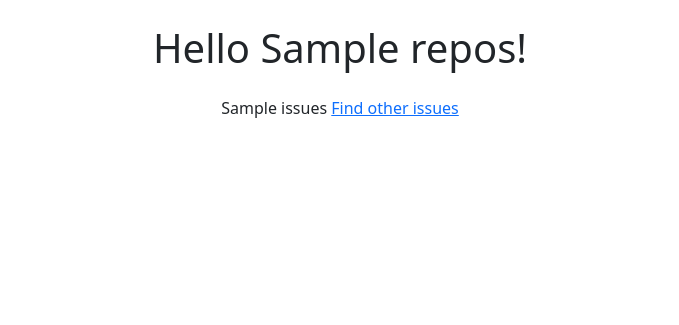
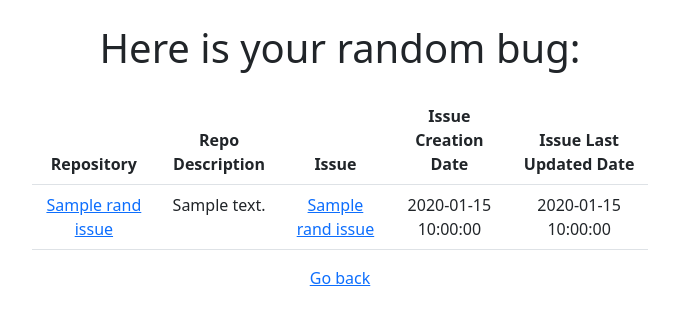
Before and after one commit to matthew-wong1/sse-lab2, a Flask app: template api/templates/randomissue.html in a window 1280 px wide. Shown: the top 325 px of the page, without its empty margins (300-979 px from the left). Run offline with Flask 3, Linux system fonts and the light colour scheme; the template is opened without the code that fills it: most values are stand-ins (such as "Sample title", 1, 10 or a date in 2020); parts of the project's set-up code (start-up, migrations or seed data) failed here and were passed over.

Commit message:
add random bug feature

```diff
--- a/api/app.py
+++ b/api/app.py
@@ -1,5 +1,7 @@
 import re
 import requests
+import random
+
 from pydantic import BaseModel
 from datetime import datetime
 from flask import Flask, make_response, redirect, render_template, request
@@ -161,76 +163,105 @@ def query():
 @app.route("/github", methods=["GET", "POST"])
 def github():
     if request.method == "POST":
-        try:
-            if 'findUser' in request.form:
-                username = request.form.get("username")
-                url = "https://api.github.com/users/{username}/repos".format(username = username)
-                query_parameters = {
-                    "sort":"updated",
-                    "direction":"desc"
-                }
-                response = requests.get(url, params=query_parameters)
-                data = response.json()  # data returned is a list of ‘repository’ entities
-                info_list = []
-                repo_urls = []
-                repos_list = []
-                for i in data:
-                    temp_dict = dict((key, i[key]) for key in ('name', 'created_at','html_url','updated_at','visibility','forks','watchers'))
-                    temp_dict["repo_name"] = temp_dict.pop("name")
-                    info_list.append(temp_dict)
-                    repo_urls.append("https://api.github.com/repos/{username}/".format(username=username)+i["name"] + "/commits")
-                for repo_url in repo_urls:
-                    data_temp = requests.get(repo_url).json()
-                    try:
-                        commit = data_temp[0]
-                        commit_details = commit["commit"]["committer"]
-                        temp_dict = dict((key, commit_details[key]) for key in ('name','date'))
-                        temp_dict["sha"] = commit["sha"]
-                        temp_dict['message'] = commit["commit"]["message"]
-                        repos_list.append(temp_dict)
-                    except:
-                        repos_list.append({"name": "",
-                                            "date": "1990-01-01T00:00:00Z",
-                                            "message": "",
-                                            "sha": ""})
-                        continue
+        if 'findUser' in request.form:
+            username = request.form.get("username")
+            url = "https://api.github.com/users/{username}/repos".format(username = username)
+            query_parameters = {
+                "sort":"updated",
+                "direction":"desc",
+                "per_page" : 100
+            }
+            response = requests.get(url, params=query_parameters)
+            data = response.json()  # data returned is a list of ‘repository’ entities
+            info_list = []
+            repo_urls = []
+            repos_list = []
+            for i in data:
+                temp_dict = dict((key, i[key]) for key in ('name', 'created_at','html_url','updated_at','visibility','forks','watchers'))
+                temp_dict["repo_name"] = temp_dict.pop("name")
+                info_list.append(temp_dict)
+                repo_urls.append("https://api.github.com/repos/{username}/".format(username=username)+i["name"] + "/commits")
+            for repo_url in repo_urls:
+                data_temp = requests.get(repo_url).json()
+                try:
+                    commit = data_temp[0]
+                    commit_details = commit["commit"]["committer"]
+                    temp_dict = dict((key, commit_details[key]) for key in ('name','date'))
+                    temp_dict["sha"] = commit["sha"]
+                    temp_dict['message'] = commit["commit"]["message"]
+                    repos_list.append(temp_dict)
+                except:
+                    repos_list.append({"name": "",
+                                        "date": "1990-01-01T00:00:00Z",
+                                        "message": "",
+                                        "sha": ""})
+                    continue
 
-                    combined_list = []
-                    for dict1, dict2 in zip(info_list,repos_list):
-                        combined_list.append({**dict1, **dict2})
+                combined_list = []
+                for dict1, dict2 in zip(info_list,repos_list):
+                    combined_list.append({**dict1, **dict2})
 
-                    class Repo(BaseModel):
-                        created_at: datetime
-                        html_url: str
-                        updated_at: datetime
-                        visibility: str
-                        forks: int
-                        watchers: int
-                        repo_name: str
-                        name: str
-                        date: datetime
-                        message: str
-                        sha: str
+                class Repo(BaseModel):
+                    created_at: datetime
+                    html_url: str
+                    updated_at: datetime
+                    visibility: str
+                    forks: int
+                    watchers: int
+                    repo_name: str
+                    name: str
+                    date: datetime
+                    message: str
+                    sha: str
 
-                    class_list = []
-                    for i in combined_list:
-                        repo = Repo(**i)
-                        class_list.append(repo)
+                class_list = []
+                for i in combined_list:
+                    repo = Repo(**i)
+                    class_list.append(repo)
 
-                return render_template("githubresponse.html", username = username, repos=class_list)
+            return render_template("githubresponse.html", username = username, repos=class_list)
 
-            elif 'findIssue' in request.form:
-                keyword = request.form.get("keyword")
-                if (keyword):
-                    keyword += "+"
-                language = request.form.get("language")
-                url = "https://api.github.com/search/issues?q={keyword}language:{language}+archived:false+state:open+no:assignee+is:public+label:bug".format(keyword=keyword, language=language)
-                print(url)
-                response = requests.get(url)
-                if response.status_code == 200:
-                    issues = response.json()
-                return render_template("randomissue.html", issues=issues)
-        except:
-            return render_template("errorgithub.html")
+        elif 'findIssue' in request.form:
+
+            class Issue(BaseModel):
+                html_url: str
+                title: str
+                updated_at: datetime
+                created_at: datetime
+                name: str
+                description: str
+                svn_url: str
+
+            keyword = request.form.get("keyword")
+            if (keyword):
+                keyword += "+"
+            language = request.form.get("language")
+            url = "https://api.github.com/search/issues?q={keyword}language:{language}+archived:false+state:open+no:assignee+is:public+label:bug&per_page=100".format(keyword=keyword, language=language)
+            print(url)
+            response = requests.get(url)
+            if response.status_code == 200:
+                data_issues = response.json()
+
+            issue_count = data_issues['total_count']
+            rand_index = random.randint(0, issue_count - 1)
+            # calculate which page rand_index is on
+            page_number = rand_index // 100 #floor division
+            page_index = rand_index % 100
+
+            url += "&page={page_number}".format(page_number=page_number)
+            rand_issue = data_issues['items'][page_index]
+
+            temp_dict = dict((key, rand_issue[key]) for key in ('html_url', 'repository_url', 'title', 'updated_at', 'created_at'))
+            data_repo_response = requests.get(temp_dict['repository_url'])
+            if data_repo_response.status_code == 200:
+                temp_dict["repository_url"] = temp_dict.pop("repository_url")
+                data_repo = data_repo_response.json()
+
+            temp_dict_repo = dict((key, data_repo[key]) for key in ('name', 'description', 'svn_url'))
+
+            combined_dict = {**temp_dict, **temp_dict_repo}
+            rand_issue = Issue(**combined_dict)
+
+            return render_template("randomissue.html", rand_issue=rand_issue)
     else:
         return render_template("github.html")
--- a/api/templates/errorgithub.html
+++ b/api/templates/errorgithub.html
@@ -2,7 +2,7 @@
 
 {% block body %}
 <div class="container w-50 pt-4 text-center">
-	<h1>Error: You have either inserted an invalid username or have ran out of Github query quota</h1>
+	<h1>Error: Your search has either returned 0 results or you have run out of GitHub query quota</h1>
 	<p>Click <a href="/github">here</a> to return to the form</p>
 
 </div>
--- a/api/templates/github.html
+++ b/api/templates/github.html
@@ -16,7 +16,7 @@
 	</form>
 
 	<div class="mb-4 mt-5">
-		<h2 class="text-center">Bored instead? Find a random issue on GitHub to work on!</h2>
+		<h2 class="text-center">Bored instead? Find a random unresolved bug issue on GitHub to work on!</h2>
 	</div>
 
 	<form action="/github" method="post">
--- a/api/templates/randomissue.html
+++ b/api/templates/randomissue.html
@@ -3,9 +3,29 @@
 {% block body %}
 <div class="container w-50 pt-4 text-center">
 	<div class="mb-4">
-		<h1>Hello {{ repos }}!</h1>
+		<h1>Here is your random bug:</h1>
 	</div>
-	{{ issues }}
 
-	<a href="/github">Find other issues</a>
+	<table class="table">
+		<thead>
+			<th scope="col">Repository</th>
+			<th scope="col">Repo Description</th>
+			<th scope="col">Issue</th>
+			<th scope="col">Issue Creation Date</th>
+			<th scope="col">Issue Last Updated Date</th>
+		</thead>
+
+		<tbody>
+			<tr>
+				<td><a href={{rand_issue.svn_url}}>{{rand_issue.name}}</a></td>
+				<td>{{rand_issue.description}}</td>
+				<td><a href={{rand_issue.html_url}}>{{rand_issue.title}}</a></td>
+				<td>{{rand_issue.created_at}}</td>
+				<td>{{rand_issue.updated_at}}</td>
+			</tr>
+		</tbody>
+	</table>
+
+
+	<a href="/github">Go back</a>
 {% endblock %}
```
Also changed, not shown: api/requirements.txt (deleted, +0 -10 lines).
